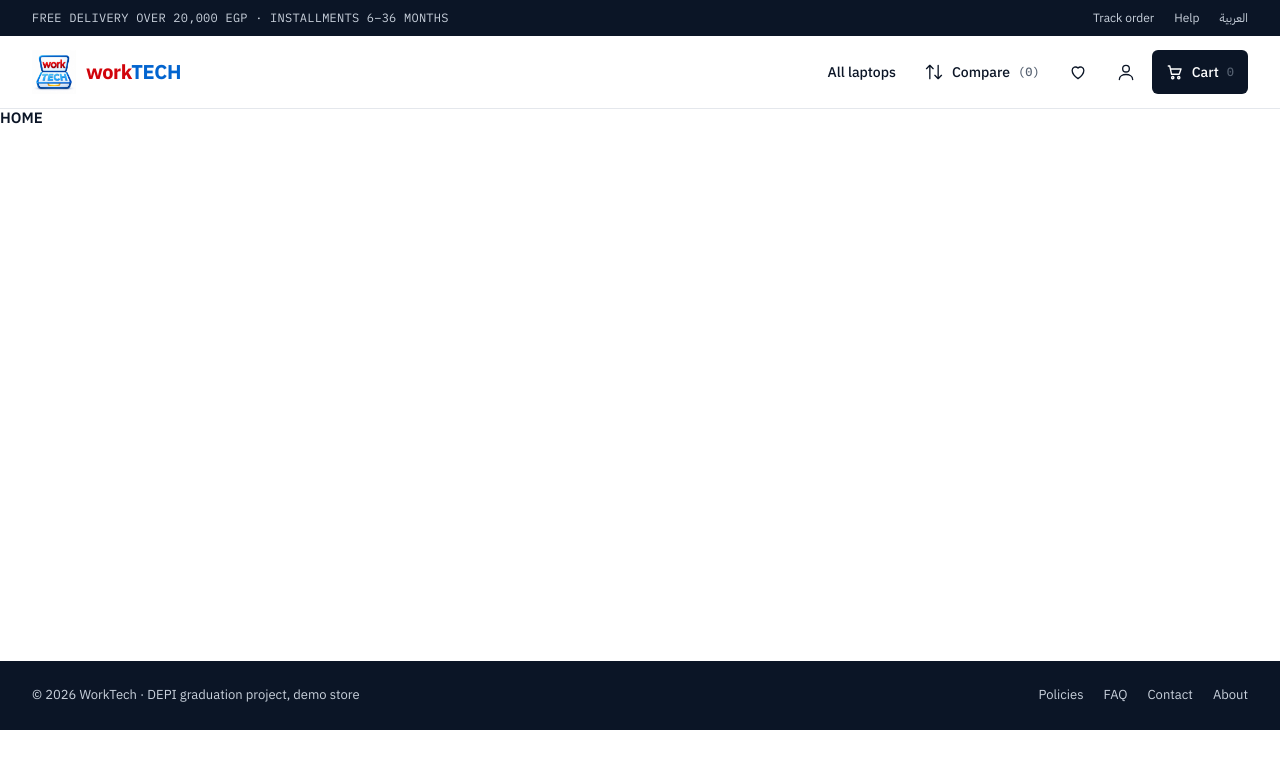
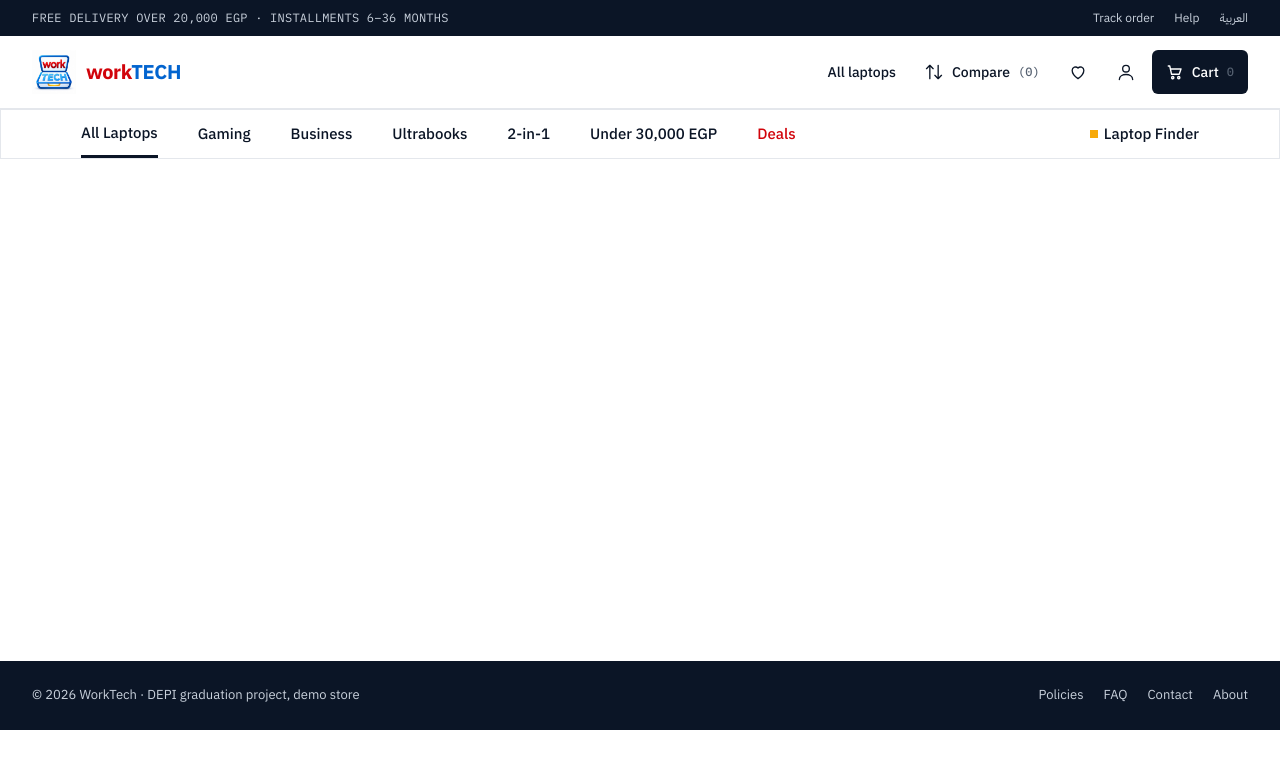
Before and after one commit to salemsalehtech/Work_Tech, a React (Vite) app: page / in a window 1280 px wide. Shown: the top 768 px of the page. Built offline with nearby package versions, Linux system fonts and the light colour scheme; no server answers.

Commit message:
feat(navbar): add category navigation bar synced with URL search params

```diff
--- a/src/features/data/Categories.js
+++ b/src/features/data/Categories.js
@@ -1,9 +1,9 @@
 export const CATEGORIES = [
-  { key: 'all' },
-  { key: 'gaming', params: { tags_like: 'gaming' } },
-  { key: 'business', params: { tags_like: 'business' } },
-  { key: 'ultrabooks', params: { tags_like: 'ultrabook' } },
-  { key: 'two-in-one', params: { tags_like: '2-in-1' } },
-  { key: 'under-30000', params: { price_lte: 30000 } },
-  { key: 'deals', params: { deal: true }, highlight: true },
+  { key: 'All Laptops' },
+  { key: 'Gaming', params: { tags_like: 'gaming' } },
+  { key: 'Business', params: { tags_like: 'business' } },
+  { key: 'Ultrabooks', params: { tags_like: 'ultrabook' } },
+  { key: '2-in-1', params: { tags_like: '2-in-1' } },
+  { key: 'Under 30,000 EGP', params: { price_lte: 30000 } },
+  { key: 'Deals', params: { deal: true }, highlight: true },
 ];
--- a/src/pages/Home/index.jsx
+++ b/src/pages/Home/index.jsx
@@ -1,5 +1,11 @@
+import { Navbar } from '@/shared/components/ui';
+
 function Home() {
-  return <h1>HOME</h1>;
+  return (
+    <section>
+      <Navbar />
+    </section>
+  );
 }
 
 export default Home;
--- a/src/shared/components/ui/Navbar/index.jsx
+++ b/src/shared/components/ui/Navbar/index.jsx
@@ -1,5 +1,51 @@
+import { useTranslation } from 'react-i18next';
+import { useSearchParams } from 'react-router-dom';
+
+import { CATEGORIES } from '@/features/data/Categories';
+
 function Navbar() {
-  return <nav></nav>;
+  const [searchParams, setSearchParams] = useSearchParams();
+  const { t } = useTranslation('catalog');
+  const activeCategory = searchParams.get('category') ?? 'All Laptops';
+  const handleCategory = (Key) => {
+    const nextParams = new URLSearchParams(searchParams);
+    if (Key === 'All Laptops') {
+      nextParams.delete('category');
+    } else {
+      nextParams.set('category', Key);
+    }
+
+    nextParams.delete('page');
+
+    setSearchParams(nextParams);
+  };
+
+  return (
+    <nav className="w-full h-12.5 border border-(--color-line) flex justify-between items-center">
+      <ul className="flex items-center gap-10 font-medium ml-20">
+        {CATEGORIES.map(({ key, highlight }) => {
+          const isActive = activeCategory === key;
+
+          return (
+            <li key={key}>
+              <button
+                type="button"
+                className={`${isActive ? 'border-b-3 py-2.5' : ''} ${highlight ? 'text-(--color-red)!' : ''} cursor-pointer`}
+                aria-pressed={isActive}
+                onClick={() => handleCategory(key)}
+              >
+                {t(`${key}`)}
+              </button>
+            </li>
+          );
+        })}
+      </ul>
+      <div className="flex items-center justify-center gap-1.5 mr-20 ">
+        <div className="h-2 w-2 bg-(--color-gold)"></div>
+        <span className="font-medium cursor-pointer">Laptop Finder</span>
+      </div>
+    </nav>
+  );
 }
 
 export default Navbar;
--- a/src/shared/components/ui/index.js
+++ b/src/shared/components/ui/index.js
@@ -31,3 +31,4 @@ export { default as AccountNav } from './AccountNav';
 export { default as InstallmentPicker } from './InstallmentPicker';
 export { default as ToastProvider } from './Toast/ToastProvider';
 export { useToastContext } from './Toast/useToastContext';
+export { default as Navbar } from './Navbar';
--- a/src/shared/styles/global.css
+++ b/src/shared/styles/global.css
@@ -11,6 +11,7 @@
 *::before,
 *::after {
   box-sizing: border-box;
+  overflow-x: hidden;
 }
 
 html {
```
Also changed, not shown: src/shared/components/ui/Navbar/Navbar.module.css (added).
